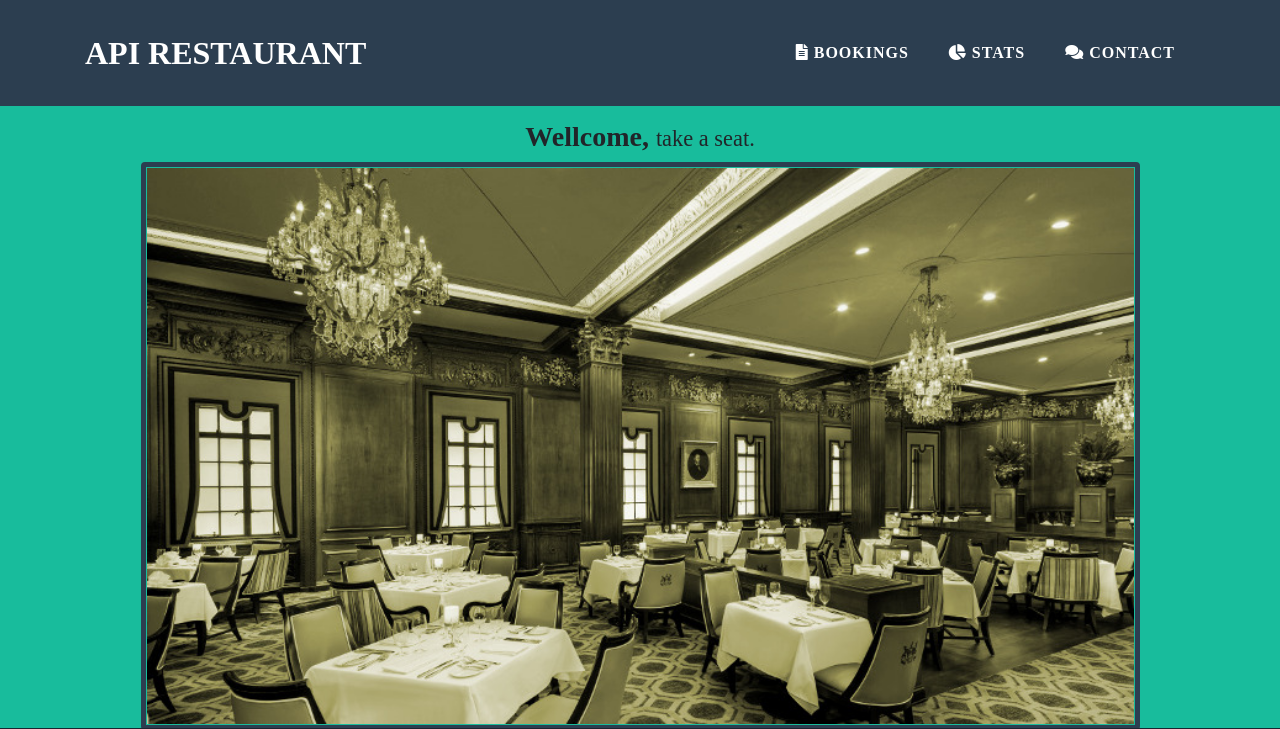
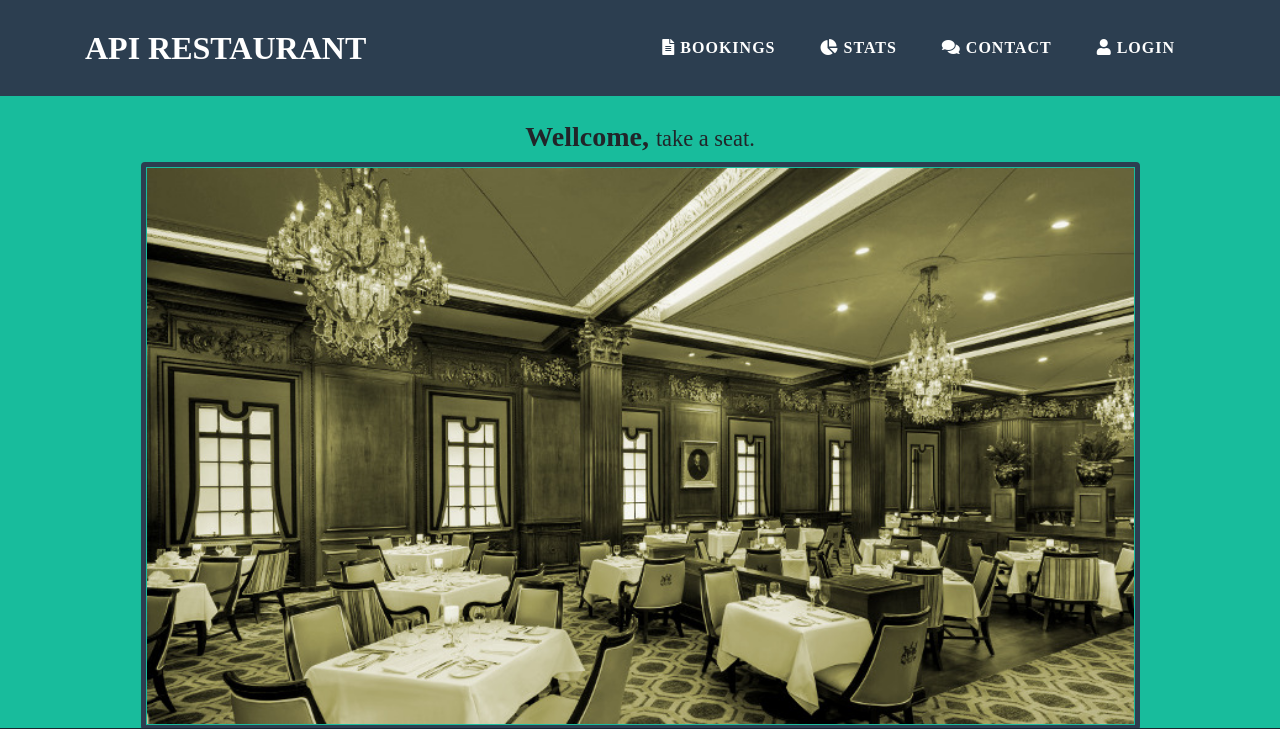
Before and after one commit to cyrusnimda/web_restaurant, a Django app: template web/templates/web/index.html in a window 1280 px wide. Shown: the top 729 px of the page. Run offline with Django 3.2, Linux system fonts and the light colour scheme; the template is opened without the code that fills it, so the values that code supplies are empty; some libraries are stand-ins or nearby versions.

Commit message:
added logout button

```diff
--- a/web/static/css/main.css
+++ b/web/static/css/main.css
@@ -136,6 +136,7 @@ section h2 {
   padding-bottom: 1rem;
   font-weight: 700;
   font-family: 'Montserrat';
+  max-height: 6em;
 }
 
 #mainNav .navbar-brand {
@@ -252,6 +253,12 @@ a:focus, a:hover, a:active {
   color: #128f76;
 }
 
+.nav-item a{
+  color: rgb(21, 53, 46);
+  border-color: #e9ecef #e9ecef #dee2e6 !important;
+  margin-left: 5px;
+}
+
 .btn {
   border-width: 2px;
 }
--- a/web/templates/web/base.html
+++ b/web/templates/web/base.html
@@ -19,7 +19,8 @@
     <title>{% block title %}Restaurant web{% endblock %}</title>
   </head>
   <body class="bg-primary">
-        <!-- Navigation -->
+        <div class="container main">
+          <!-- Navigation -->
         <nav class="navbar navbar-expand-lg bg-secondary fixed-top text-uppercase" id="mainNav">
             <div class="container">
               <a class="navbar-brand js-scroll-trigger" href="/">Api Restaurant</a>
@@ -38,12 +39,22 @@
                   <li class="nav-item mx-0 mx-lg-1 text-right">
                     <a class="nav-link py-3 px-0 px-lg-3 rounded js-scroll-trigger" href="{% url 'contact' %}"><i class="fas fa-comments"></i> Contact</a>
                   </li>
+                  <li class="nav-item mx-0 mx-lg-1 text-right">
+                    {% if request.session.user %}
+                      <a class="nav-link py-3 px-0 px-lg-3 rounded js-scroll-trigger" href="{% url 'logout' %}">
+                        <div><i class="fas fa-user"></i> Logout</div>
+                        <div class="small">({{ request.session.user }})</div>
+                      </a>
+                    {% else %}
+                      <a class="nav-link py-3 px-0 px-lg-3 rounded js-scroll-trigger" href="{% url 'login' %}">
+                        <div><i class="fas fa-user"></i> Login</div>
+                      </a>
+                    {% endif %}
+                  </li>
                 </ul>
               </div>
             </div>
           </nav>
-
-        <div class="container main">
                 {% for message in messages %}
                     <div class="alert alert-{{ message.tags }}" role="alert">
                       Message: {{ message }}
--- a/web/templates/web/bookings/details.html
+++ b/web/templates/web/bookings/details.html
@@ -1,7 +1,6 @@
 {% load time_filters %}
 {% if bookings %}
     <table class="table table-bordered table-striped">
-        <caption>Booking details</caption>
         <thead>
             <td width="10%">ID</td>
             <td width="20%">Booker</td>
--- a/web/urls.py
+++ b/web/urls.py
@@ -4,6 +4,7 @@ from . import views
 
 urlpatterns = [
     path('login', views.login, name='login'),
+    path('logout', views.logout, name='logout'),
     path('bookings', views.bookings, name='bookings'),
     path('contact', views.contact, name='contact'),
     path('stats', views.stats, name='stats'),
```
Also changed, not shown: web/templates/web/bookings/index.html (+22 -2 lines), web/views.py (+9 -1 lines).
